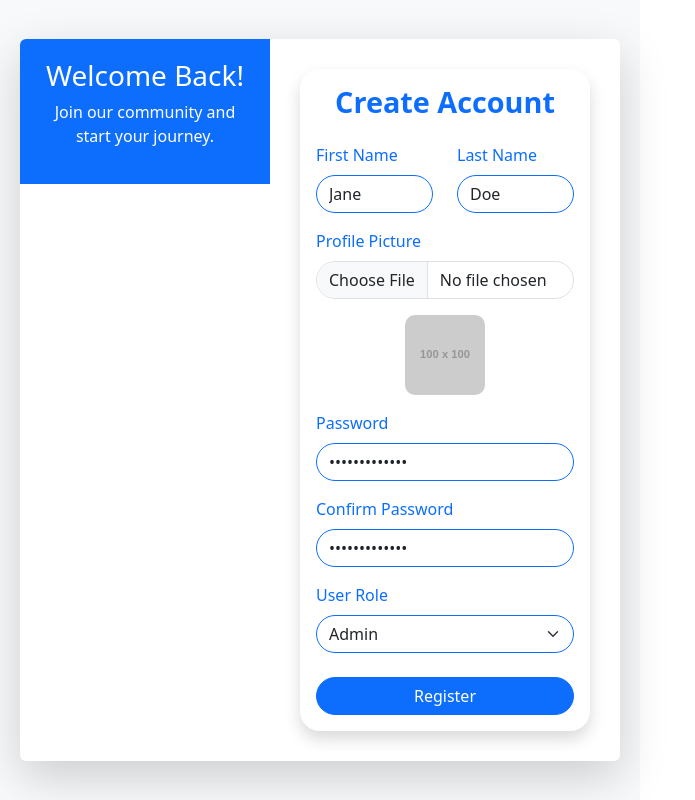
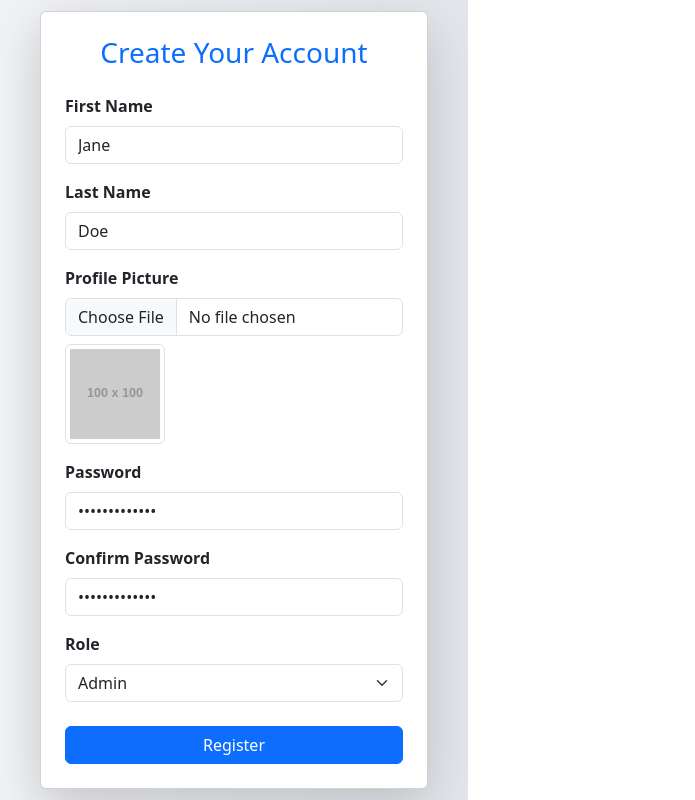
Before and after one commit to Abithasrik-se/RT_BS, a React (Vite) app in the folder Frontend/billingUI/: page / in a window 1280 px wide. Shown: the whole page, without its empty margins (0-695 px from the left). Built offline with nearby package versions, Linux system fonts and the light colour scheme.

Commit message:
'Registerpage'

```diff
--- a/Frontend/billingUI/src/components/Register.jsx
+++ b/Frontend/billingUI/src/components/Register.jsx
@@ -1,15 +1,7 @@
 import React, { useState, useEffect } from "react";
-import {
-  Container,
-  Card,
-  Form,
-  Button,
-  Row,
-  Col,
-  Alert
-} from "react-bootstrap";
 import rolesData from "../../data/roles.json";
 import mockData from "../../data/db.json";
+import '../css/Register.css'
 
 const Register = () => {
   const [form, setForm] = useState({
@@ -27,20 +19,18 @@ const Register = () => {
   const [success, setSuccess] = useState("");
 
   useEffect(() => {
-    // Load roles from local JSON (could be replaced with API)
     setRoles(rolesData);
 
-    // Preload dummy data from register_mock.json
     setForm({
       firstName: mockData.firstName,
       lastName: mockData.lastName,
       password: mockData.password,
       confirmPassword: mockData.confirmPassword,
       role: mockData.role,
-      profilePic: null // file input can't be auto-filled
+      profilePic: null
     });
 
-    setPreview(mockData.profilePic.url); // preview from mock image URL
+    setPreview(mockData.profilePic.url);
   }, []);
 
   const handleChange = (e) => {
@@ -84,7 +74,6 @@ const Register = () => {
       return;
     }
 
-    // Simulate form submission
     const submittedData = {
       ...form,
       profilePic: form.profilePic ? form.profilePic.name : null
@@ -93,7 +82,6 @@ const Register = () => {
     console.log("Submitted Data:", submittedData);
     setSuccess("Registration successful (simulated)!");
 
-    // Reset form
     setForm({
       firstName: "",
       lastName: "",
@@ -106,146 +94,77 @@ const Register = () => {
   };
 
   return (
-    <div
-  style={{
-    minHeight: "100vh",
-    display: "flex",
-    justifyContent: "center",
-    alignItems: "center",
-    backgroundColor: "#f8f9fa",
-    padding: "20px"
-  }}
->
-  <Container
-    className="shadow-lg rounded"
-    style={{ maxWidth: "600px", backgroundColor: "#fff", overflow: "hidden" }}
-  >
-    <Row noGutters style={{ minHeight: "450px" }}>
-      {/* Colored Side */}
-      <Col
-        md={5}
-        style={{
-          backgroundColor: "#0d6efd",
-          color: "white",
-          display: "flex",
-          justifyContent: "center",
-          alignItems: "center",
-          padding: "20px",
-          height: "100%"  // full height of the row
-        }}
-      >
-        <div style={{ textAlign: "center" }}>
-          <h3>Welcome Back!</h3>
-          <p>Join our community and start your journey.</p>
-        </div>
-      </Col>
+  <div className="register-page d-flex justify-content-center align-items-center vh-100">
+    <div className="card p-4 shadow-lg" style={{ width: "100%", maxWidth: "600px" }}>
+      <h3 className="text-center mb-4 text-primary">Create Your Account</h3>
 
-      {/* Form Side */}
-      <Col
-        md={7}
-        style={{
-          padding: "30px",
-          display: "flex",
-          flexDirection: "column",
-          justifyContent: "center"
-        }}
-      >
-        <Card
-          style={{ borderRadius: "20px", border: "none" }}
-          className="shadow"
-        >
-          <Card.Body>
-            <h2
-              className="text-center mb-4"
-              style={{ color: "#0d6efd", fontWeight: "600", fontSize: "1.8rem" }}
-            >
-              Create Account
-            </h2>
+      {error && <div className="alert alert-danger">{error}</div>}
+      {success && <div className="alert alert-success">{success}</div>}
 
-            {error && <Alert variant="danger">{error}</Alert>}
-            {success && <Alert variant="success">{success}</Alert>}
-
-            <Form onSubmit={handleSubmit} encType="multipart/form-data">
-              <Row>
-                <Col md={6}>
-                  <Form.Group className="mb-3" controlId="firstName">
-                    <Form.Label style={{ color: "#0d6efd" }}>First Name</Form.Label>
-                    <Form.Control
+      <form onSubmit={handleSubmit} encType="multipart/form-data">
+        <div className="mb-3">
+          <label className="form-label">First Name</label>
+          <input
             type="text"
-                      placeholder="Enter first name"
+            className="form-control"
             name="firstName"
             value={form.firstName}
             onChange={handleChange}
-                      className="rounded-pill border-primary"
           />
-                  </Form.Group>
-                </Col>
+        </div>
 
-                <Col md={6}>
-                  <Form.Group className="mb-3" controlId="lastName">
-                    <Form.Label style={{ color: "#0d6efd" }}>Last Name</Form.Label>
-                    <Form.Control
+        <div className="mb-3">
+          <label className="form-label">Last Name</label>
+          <input
             type="text"
-                      placeholder="Enter last name"
+            className="form-control"
             name="lastName"
             value={form.lastName}
             onChange={handleChange}
-                      className="rounded-pill border-primary"
           />
-                  </Form.Group>
-                </Col>
-              </Row>
+        </div>
 
-              <Form.Group className="mb-3" controlId="profilePic">
-                <Form.Label style={{ color: "#0d6efd" }}>Profile Picture</Form.Label>
-                <Form.Control
+        <div className="mb-3">
+          <label className="form-label">Profile Picture</label>
+          <input
             type="file"
+            className="form-control"
             name="profilePic"
             accept="image/*"
             onChange={handleChange}
-                  className="rounded-pill"
           />
-                {preview && (
-                  <img
-                    src={preview}
-                    alt="Preview"
-                    className="mt-3"
-                    style={{ height: "80px", borderRadius: "10px", display: "block", margin: "0 auto" }}
-                  />
-                )}
-              </Form.Group>
+          {preview && <img src={preview} alt="Preview" className="profile-preview img-thumbnail mt-2" />}
+        </div>
 
-              <Form.Group className="mb-3" controlId="password">
-                <Form.Label style={{ color: "#0d6efd" }}>Password</Form.Label>
-                <Form.Control
+        <div className="mb-3">
+          <label className="form-label">Password</label>
+          <input
             type="password"
-                  placeholder="Enter password"
+            className="form-control"
             name="password"
             value={form.password}
             onChange={handleChange}
-                  className="rounded-pill border-primary"
           />
-              </Form.Group>
+        </div>
 
-              <Form.Group className="mb-3" controlId="confirmPassword">
-                <Form.Label style={{ color: "#0d6efd" }}>Confirm Password</Form.Label>
-                <Form.Control
+        <div className="mb-3">
+          <label className="form-label">Confirm Password</label>
+          <input
             type="password"
-                  placeholder="Confirm password"
+            className="form-control"
             name="confirmPassword"
             value={form.confirmPassword}
             onChange={handleChange}
-                  className="rounded-pill border-primary"
           />
-              </Form.Group>
+        </div>
 
-              <Form.Group className="mb-4" controlId="role">
-                <Form.Label style={{ color: "#0d6efd" }}>User Role</Form.Label>
-                <Form.Select
+        <div className="mb-4">
+          <label className="form-label">Role</label>
+          <select
+            className="form-select"
             name="role"
             value={form.role}
             onChange={handleChange}
-                  className="rounded-pill border-primary"
           >
             <option value="">-- Select Role --</option>
             {roles.map((r) => (
@@ -253,25 +172,15 @@ const Register = () => {
                 {r.label}
               </option>
             ))}
-                </Form.Select>
-              </Form.Group>
-
-              <Button
-                variant="primary"
-                type="submit"
-                className="w-100 rounded-pill"
-                style={{ fontWeight: "500" }}
-              >
-                Register
-              </Button>
-            </Form>
-          </Card.Body>
-        </Card>
-      </Col>
-    </Row>
-  </Container>
+          </select>
         </div>
 
+        <button type="submit" className="btn btn-primary w-100">
+          Register
+        </button>
+      </form>
+    </div>
+  </div>
 );
 };
 
--- /dev/null
+++ b/Frontend/billingUI/src/css/Register.css
@@ -0,0 +1,24 @@
+.register-page {
+  background: linear-gradient(to right, #f0f2f5, #e2e6ea);
+  padding: 40px;
+}
+
+.card {
+  border-radius: 15px;
+  background-color: #fff;
+}
+.form-label {
+  font-weight: 600;
+}
+
+.img-thumbnail {
+  max-width: 100px;
+  border-radius: 8px;
+}
+.profile-preview {
+  width: 100px;
+  height: 100px;
+  object-fit: cover;
+  border-radius: 8px;
+  margin-top: 8px;
+}
```
Lines whose indentation alone changed are shown as unchanged.
